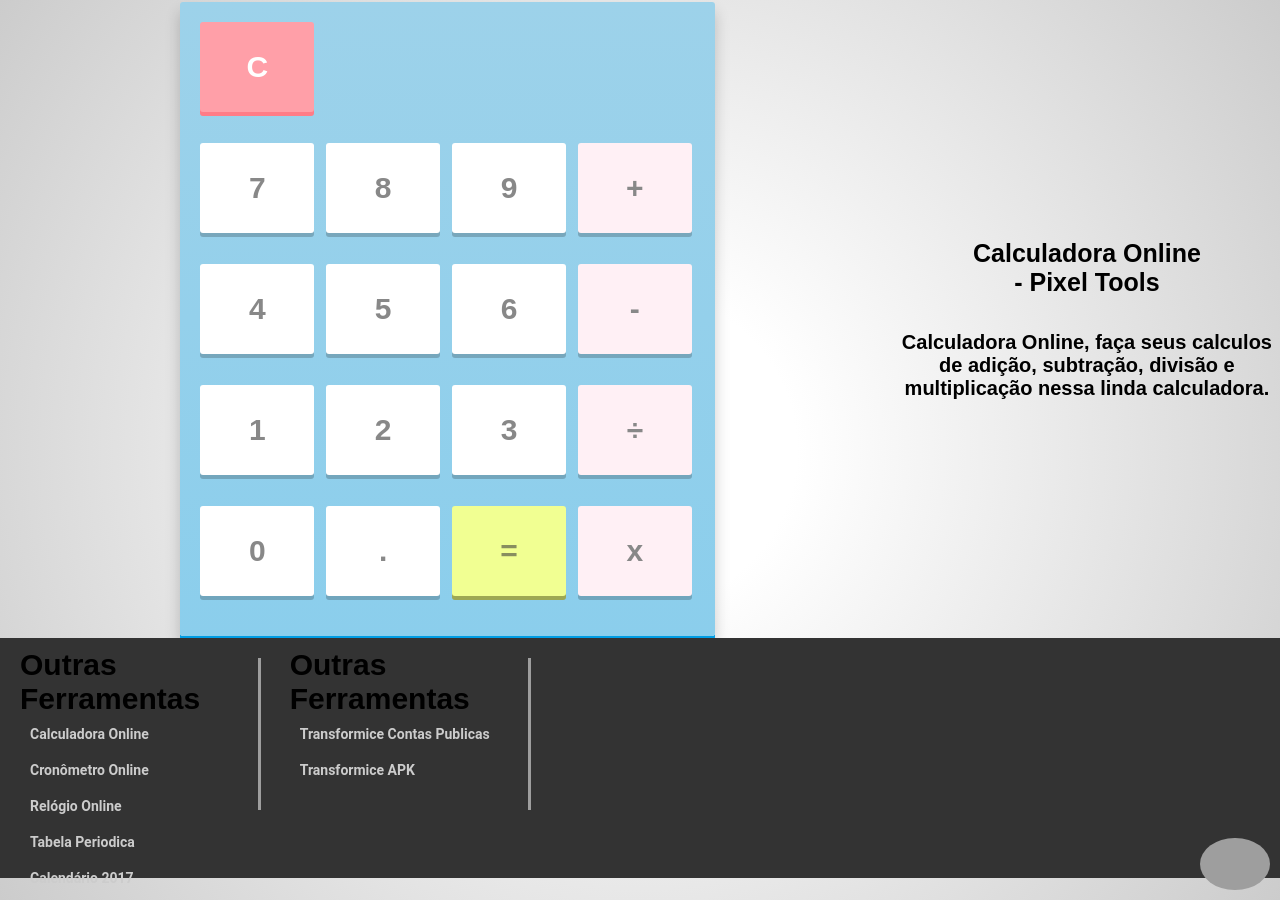
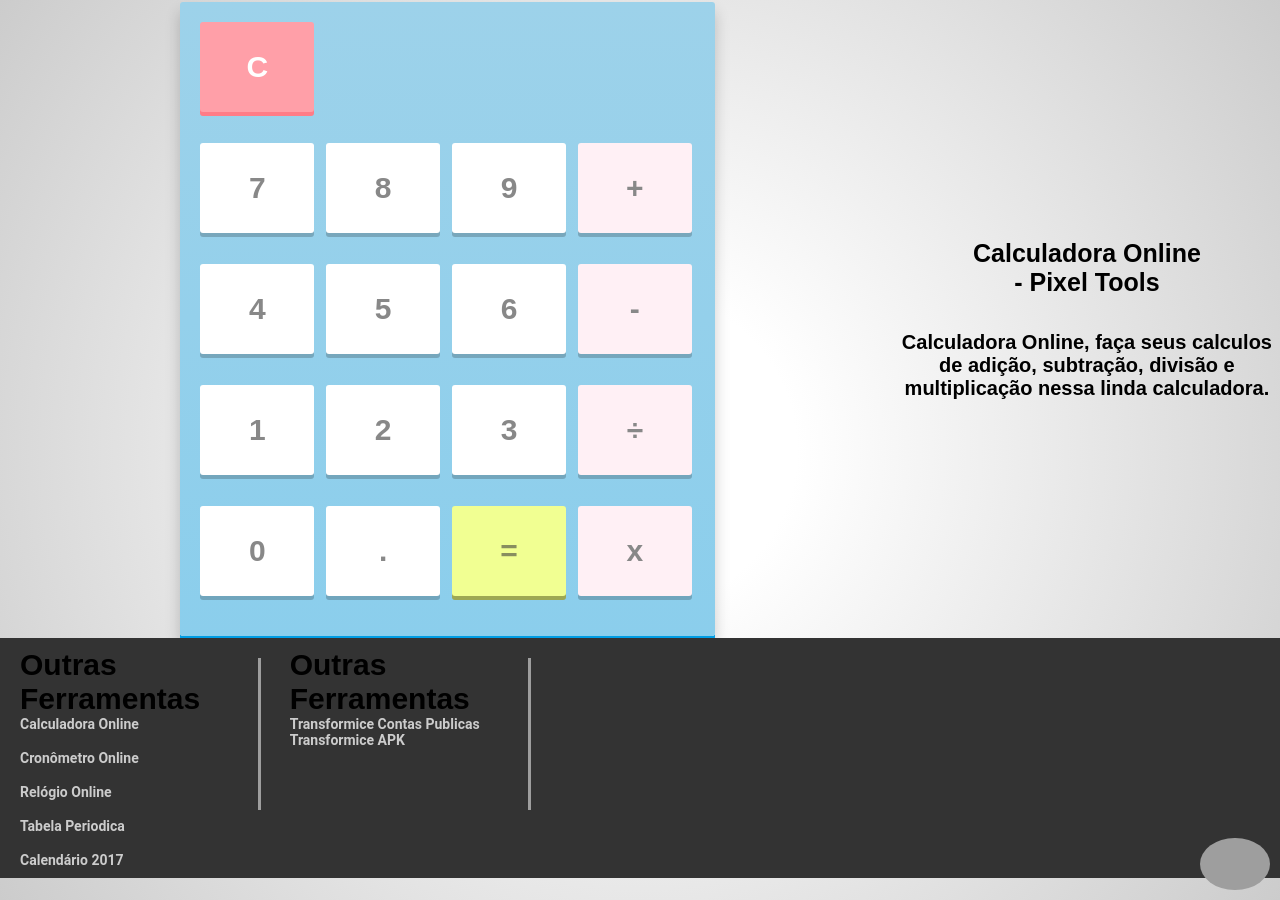
Before and after one commit to TreinoeDieta/Website, a Jekyll site: the page calculadora/teste/index.html, which Jekyll copies as it is, in a window 1280 px wide. Built offline with Jekyll 4.4.1, drawn with Linux system fonts in a browser that asks for light colours; grey boxes are pictures that could not be loaded.

Commit message:
Update index.html

```diff
--- a/calculadora/teste/index.html
+++ b/calculadora/teste/index.html
@@ -185,7 +185,6 @@ html {
 		color: #ccc;
 		font-size: 14px;
 		float: left;
-    		margin: 10px;
 		}
 		.subtitle {
 		text-decoration: none;
@@ -193,7 +192,6 @@ html {
 		color: black;
 		font-size: 16px;
 		text-align: left;
-    		margin: 20px;
 		}
 		.footer1 {
     		padding-top: 10px;
```
